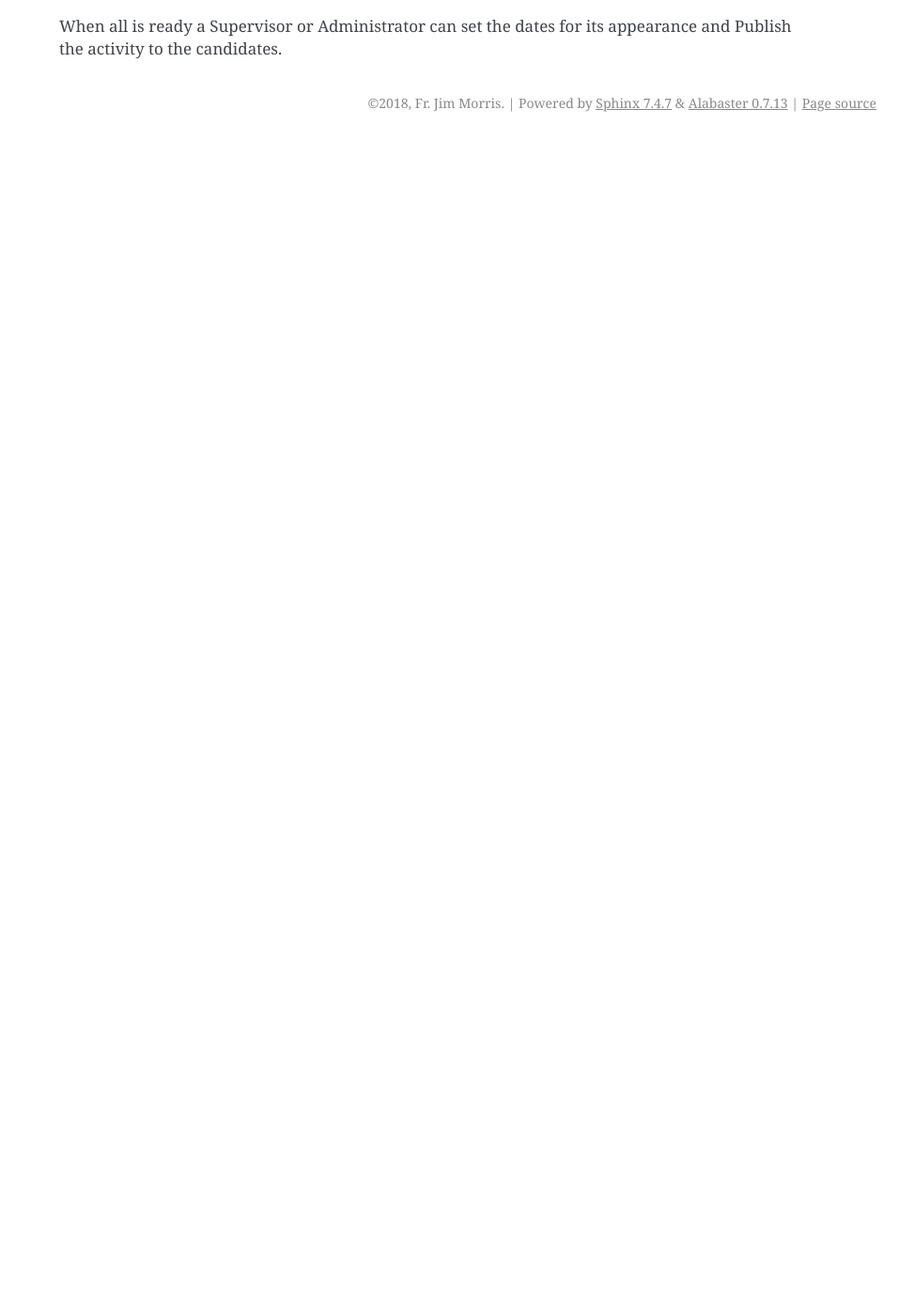
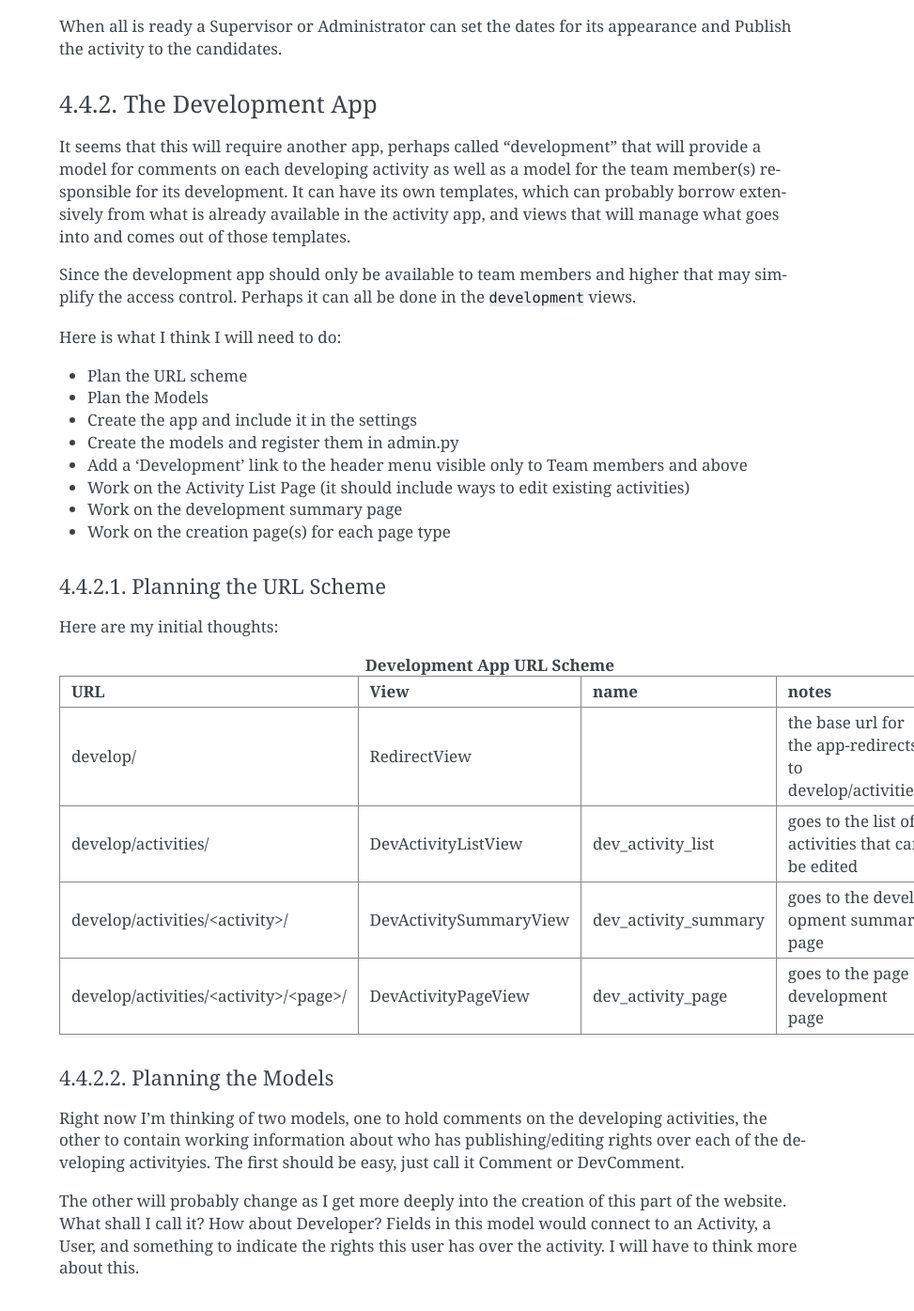
Before and after one commit to JMorris1575/confirmation2018, a Sphinx documentation site: the page built from docs/team_sections.rst, in a window 1280 px wide and 1400 px high, scrolled down 11704 px. Shown: the top 1395 px of the window at 94% size, without its empty margins (307-1280 px from the left). Built offline with Sphinx 7.4.7, drawn with Linux system fonts in a browser that asks for light colours; before the commit the page ends 11853 px from its top, so only the background shows below that; some of the changed text lies outside the part shown.

Commit message:
Planning the development app

```diff
--- a/docs/team_sections.rst
+++ b/docs/team_sections.rst
@@ -514,3 +514,50 @@ Comments' button that appears on the summary page.
 
 When all is ready a Supervisor or Administrator can set the dates for its appearance and Publish the activity to the
 candidates.
+
+The Development App
+*******************
+
+It seems that this will require another app, perhaps called "development" that will provide a model for comments on
+each developing activity as well as a model for the team member(s) responsible for its development. It can have its own
+templates, which can probably borrow extensively from what is already available in the activity app, and views that will
+manage what goes into and comes out of those templates.
+
+Since the development app should only be available to team members and higher that may simplify the access control.
+Perhaps it can all be done in the ``development`` views.
+
+Here is what I think I will need to do:
+
+*   Plan the URL scheme
+*   Plan the Models
+*   Create the app and include it in the settings
+*   Create the models and register them in admin.py
+*   Add a 'Development' link to the header menu visible only to Team members and above
+*   Work on the Activity List Page (it should include ways to edit existing activities)
+*   Work on the development summary page
+*   Work on the creation page(s) for each page type
+
+Planning the URL Scheme
++++++++++++++++++++++++
+
+Here are my initial thoughts:
+
+.. csv-table:: **Development App URL Scheme**
+    :header: URL, View, name, notes
+    :widths: auto
+
+    develop/, RedirectView, , the base url for the app-redirects to develop/activities/
+    develop/activities/, DevActivityListView, dev_activity_list, goes to the list of activities that can be edited
+    develop/activities/<activity>/, DevActivitySummaryView, dev_activity_summary, goes to the development summary page
+    develop/activities/<activity>/<page>/, DevActivityPageView, dev_activity_page, goes to the page development page
+
+Planning the Models
++++++++++++++++++++
+
+Right now I'm thinking of two models, one to hold comments on the developing activities, the other to contain working
+information about who has publishing/editing rights over each of the developing activityies. The first should be easy,
+just call it Comment or DevComment.
+
+The other will probably change as I get more deeply into the creation of this part of the website. What shall I call it?
+How about Developer? Fields in this model would connect to an Activity, a User, and something to indicate the rights
+this user has over the activity. I will have to think more about this.
```
